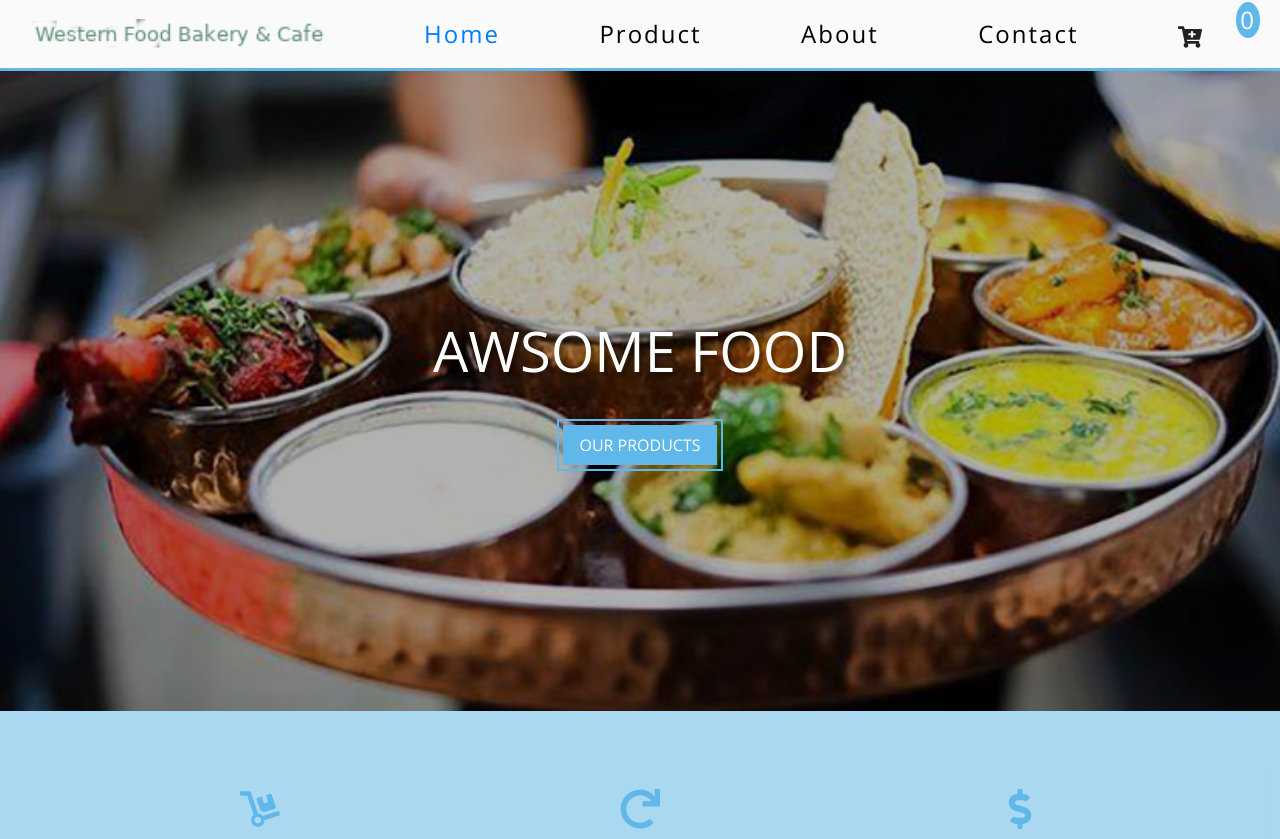
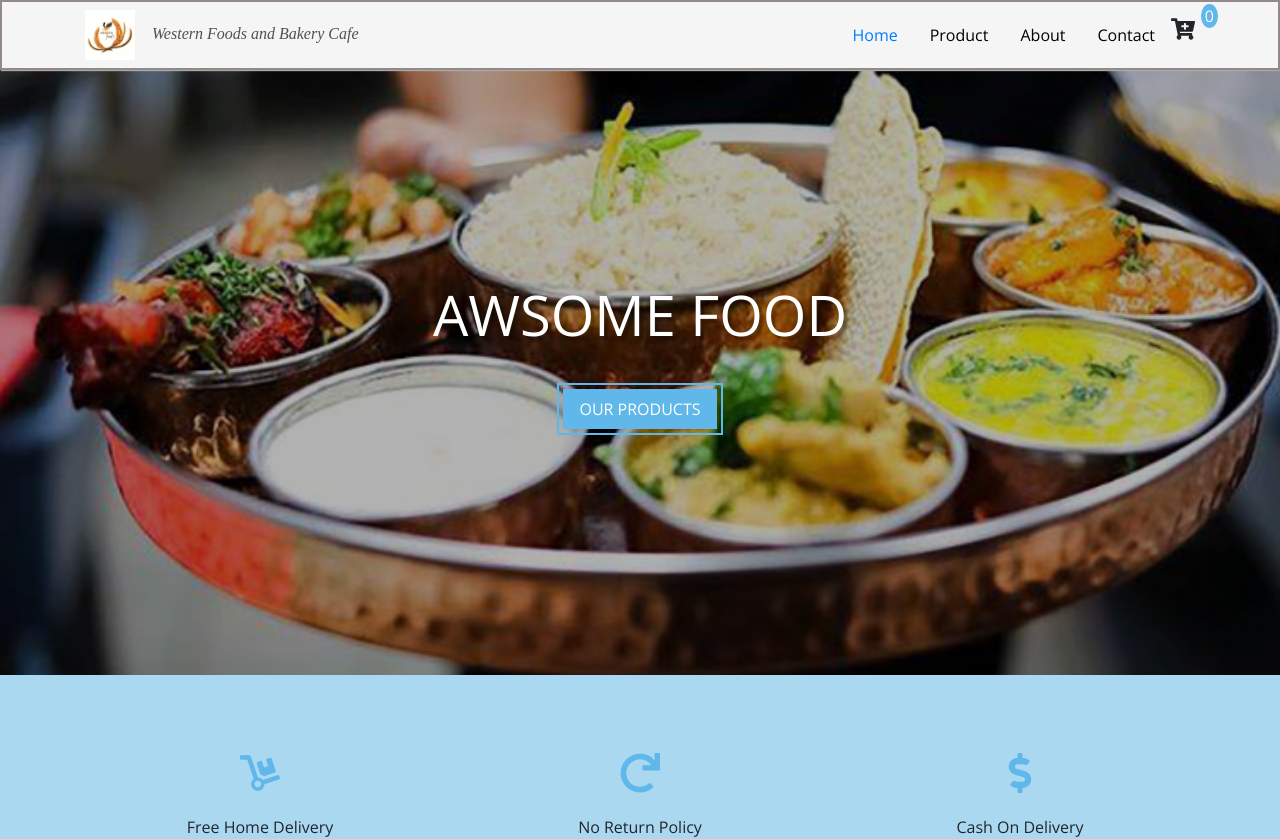
Before and after one commit to kismatrijal/Western-Food-Bakery-and-Cafe, a React (Create React App) app: page / in a window 1280 px wide. Shown: the top 839 px of the page. Built offline with nearby package versions, Linux system fonts and the light colour scheme.

Commit message:
Fixed nav-bar using bootstrap classes

```diff
--- a/src/components/Navbar.js
+++ b/src/components/Navbar.js
@@ -1,46 +1,89 @@
-import React from 'react';
-import {FaCartPlus} from 'react-icons/fa';
-import {Link} from "react-router-dom";
-import styled from 'styled-components';
-import {ProductConsumer} from '../context';
-import logo from '../images/logo.png';
+import React from "react";
+import { FaCartPlus } from "react-icons/fa";
+import { Link } from "react-router-dom";
+import styled from "styled-components";
+import { ProductConsumer } from "../context";
+import logo from "../images/logo.jpg";
 
 export default function Navbar() {
-    return (<ProductConsumer>
-        {
-            value=>{
-                const { cartItems, handleCart}= value
-                return <NavWrapper>
-                    <div className="nav-main">
-                        <img className="nav-logo" src = {logo} alt="Western Food Bakery  cafe" />
+  return (
+    <ProductConsumer>
+      {value => {
+        const { cartItems, handleCart } = value;
+        return (
+          <NavWrapper>
+            <div
+              id="navb-container"
+              className="navbar navbar-light bg-grey fixed-top"
+            >
+              <div className="container">
+                <a id="navb-brand" className="navbar-brand" href="/root">
+                  <img
+                    className="nav-logo d-inline-block align-top"
+                    src={logo}
+                    alt="Western Food Bakery  cafe"
+                  />
+                  <span className="navb-logo-text">
+                    Western Foods and Bakery Cafe
+                  </span>
+                </a>
 
-                        <Link className="test" style={{ textDecoration: 'none' }} to="/">Home</Link>
-                        <Link style={{ textDecoration: 'none', color:'black' }} to ="/products">Product</Link>
-                        <Link style={{ textDecoration: 'none', color:'black' }} to="/about">About</Link>
-                        <Link style={{ textDecoration: 'none', color:'black' }} to ="/contact">Contact</Link>
+                <ul className="nav">
+                  <Link
+                    className="test nav-link"
+                    style={{ textDecoration: "none" }}
+                    to="/"
+                  >
+                    Home
+                  </Link>
+                  <Link
+                    className="nav-link"
+                    style={{ textDecoration: "none", color: "black" }}
+                    to="/products"
+                  >
+                    Product
+                  </Link>
+                  <Link
+                    className="nav-link"
+                    style={{ textDecoration: "none", color: "black" }}
+                    to="/about"
+                  >
+                    About
+                  </Link>
+                  <Link
+                    className="nav-link"
+                    style={{ textDecoration: "none", color: "black" }}
+                    to="/contact"
+                  >
+                    Contact
+                  </Link>
                   <div>
-                                <FaCartPlus className="nav-icon" onClick={handleCart}>
-                                </FaCartPlus>
+                    <FaCartPlus
+                      className="nav-icon"
+                      onClick={handleCart}
+                    ></FaCartPlus>
                     <div className="cart-item">{cartItems}</div>
+                  </div>
+                </ul>
               </div>
             </div>
           </NavWrapper>
-            }
-        }
+        );
+      }}
     </ProductConsumer>
   );
 }
 
 const NavWrapper = styled.nav`
-    position:-webkit-sticky;
-    position:sticky;
-    top:0;
-    width:100%;
-    padding:1rem 1.5rem;
+  position: -webkit-sticky;
+  position: sticky;
+  top: 0;
+  width: 100%;
+  padding: 1rem 1.5rem;
   background: var(--mainGrey);
-    border-bottom:3px solid var(--primaryColor);
-    z-index:1;
-    .test :hover{
-        color:red;
+  border-bottom: 3px solid var(--primaryColor);
+  z-index: 1;
+  .test :hover {
+    color: red;
   }
 `;
--- a/src/index.css
+++ b/src/index.css
@@ -30,7 +30,7 @@ Variables
   --fullWidth: 1170px;
 
   --primaryColor: #5fb7ea;
-  --primaryRGBA: rgba(0,0,0,0.3);
+  --primaryRGBA: rgba(0, 0, 0, 0.3);
   --mainGrey: #fafafa;
   --darkGray: #5f5e5e;
   --mainWhite: #fff;
@@ -39,30 +39,29 @@ Variables
 }
 
 /*Global style*/
-*{
+* {
   margin: 0;
   padding: 0;
   box-sizing: border-box;
 }
 body {
   margin: 0;
-  font-family: -apple-system, BlinkMacSystemFont, 'Segoe UI', 'Roboto', 'Oxygen',
-    'Ubuntu', 'Cantarell', 'Fira Sans', 'Droid Sans', 'Helvetica Neue',
+  font-family: -apple-system, BlinkMacSystemFont, "Segoe UI", "Roboto", "Oxygen",
+    "Ubuntu", "Cantarell", "Fira Sans", "Droid Sans", "Helvetica Neue",
     sans-serif;
   -webkit-font-smoothing: antialiased;
   -moz-osx-font-smoothing: grayscale;
 }
 
 code {
-  font-family: source-code-pro, Menlo, Monaco, Consolas, 'Courier New',
+  font-family: source-code-pro, Menlo, Monaco, Consolas, "Courier New",
     monospace;
 }
-p{
-  margin-bottom:1.25rem;
+p {
+  margin-bottom: 1.25rem;
 }
-ul{
+ul {
   list-style-type: none;
-
 }
 a {
   text-decoration: none;
@@ -78,8 +77,9 @@ img {
   width: 9rem;
 }
 
-.nav-logo{
-  width:25%;
+.nav-logo {
+  width: 50px;
+  height: 50px;
 }
 
 /*header
@@ -122,13 +122,12 @@ img {
 
 /*Navbar*/
 
-
 .nav-main {
-  display:flex;
+  display: flex;
   align-items: center;
   justify-content: space-between;
-  max-width:1170px;
-  margin:0 auto;
+  max-width: 1170px;
+  margin: 0 auto;
   color: #222;
   /*padding:  0.5rem 0; */
   text-transform: capitalize;
@@ -136,43 +135,62 @@ img {
   font-size: 0.85rem;
   letter-spacing: 2px;
   transition: var(--mainTransition);
-
 }
 
-.nav-main  {
-
+.nav-main {
   align-items: center;
 }
+
+#navb-container {
+  border: 2px solid #948989;
+  background-color: #f5f5f5;
+  box-shadow: 1px 1px 1px #aaaaaa;
+}
+
+#navb-brand {
+  padding-top: 0px;
+  padding-bottom: 0px;
+}
+
+.navb-logo-text {
+  position: absolute;
+  top: 20px;
+  left: 150px;
+  font-style: oblique;
+  font-weight: 300;
+  font-size: 16px;
+  font-family: "Times New Roman", Times, serif;
+  color: rgb(82, 80, 80);
+}
+
 .test :hover {
   color: var(--primaryColor) !important;
-
 }
 
-
-@media screen and (min-width:768px){
+@media screen and (min-width: 768px) {
   .nav-main {
-    font-size:1.5rem;
-    margin: 0 0.5rem;;
+    font-size: 1.5rem;
+    margin: 0 0.5rem;
   }
 }
 
-.nav-icon{
+.nav-icon {
   font-size: 1.5rem;
-  cursor:pointer;
+  cursor: pointer;
 }
-.nav-cart{
+.nav-cart {
   position: relative;
 }
-.cart-item{
+.cart-item {
   background: var(--primaryColor);
-  color:var(--mainWhite);
+  color: var(--mainWhite);
   position: absolute;
-  top:2px;
-  right: 20px;
-  padding:0 4px;
+  top: 2px;
+  right: 60px;
+  padding: 0 4px;
   border-radius: 50%;
 }
 
-#id{
+#id {
   text-decoration: none;
 }
```
Also changed, not shown: src/images/logo.jpg (added), 1 other file (tests, documents, lock files or other folders). Lines whose indentation alone changed are shown as unchanged.
